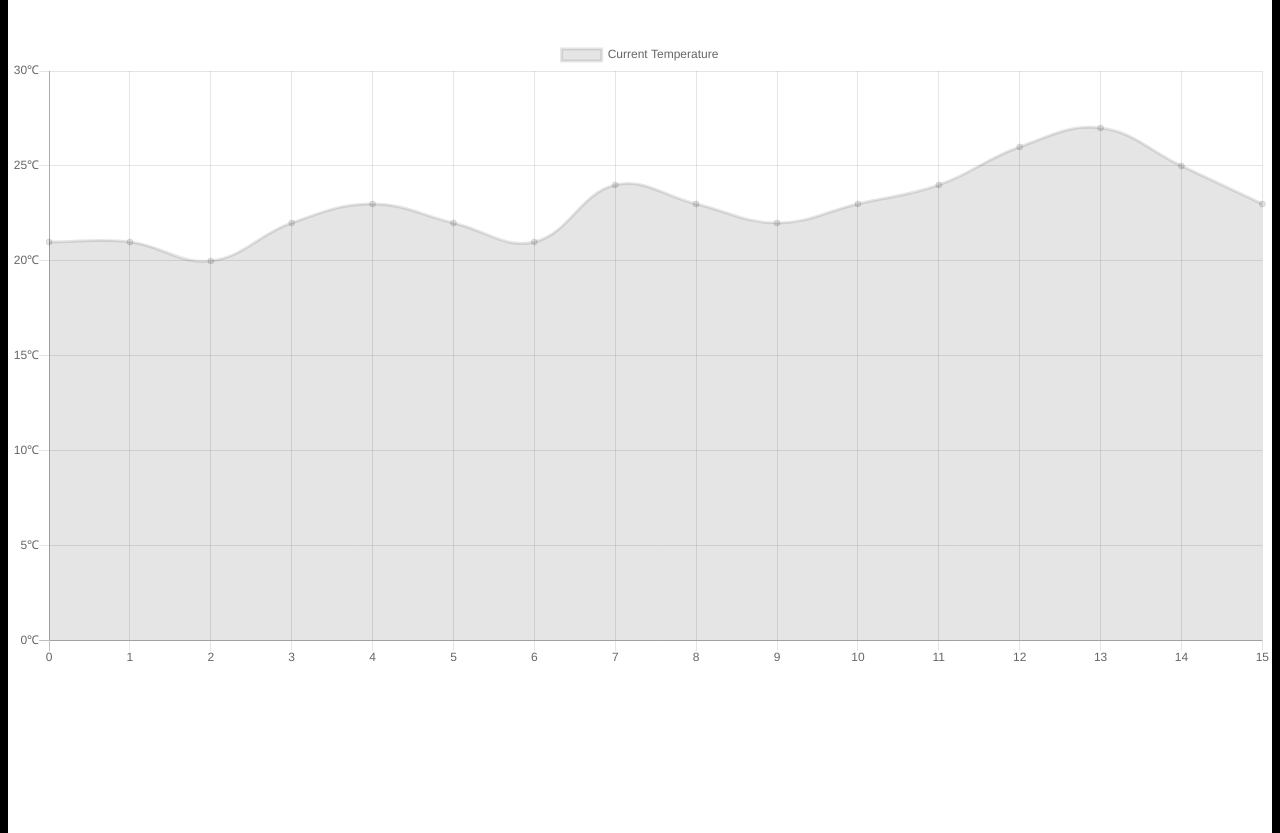
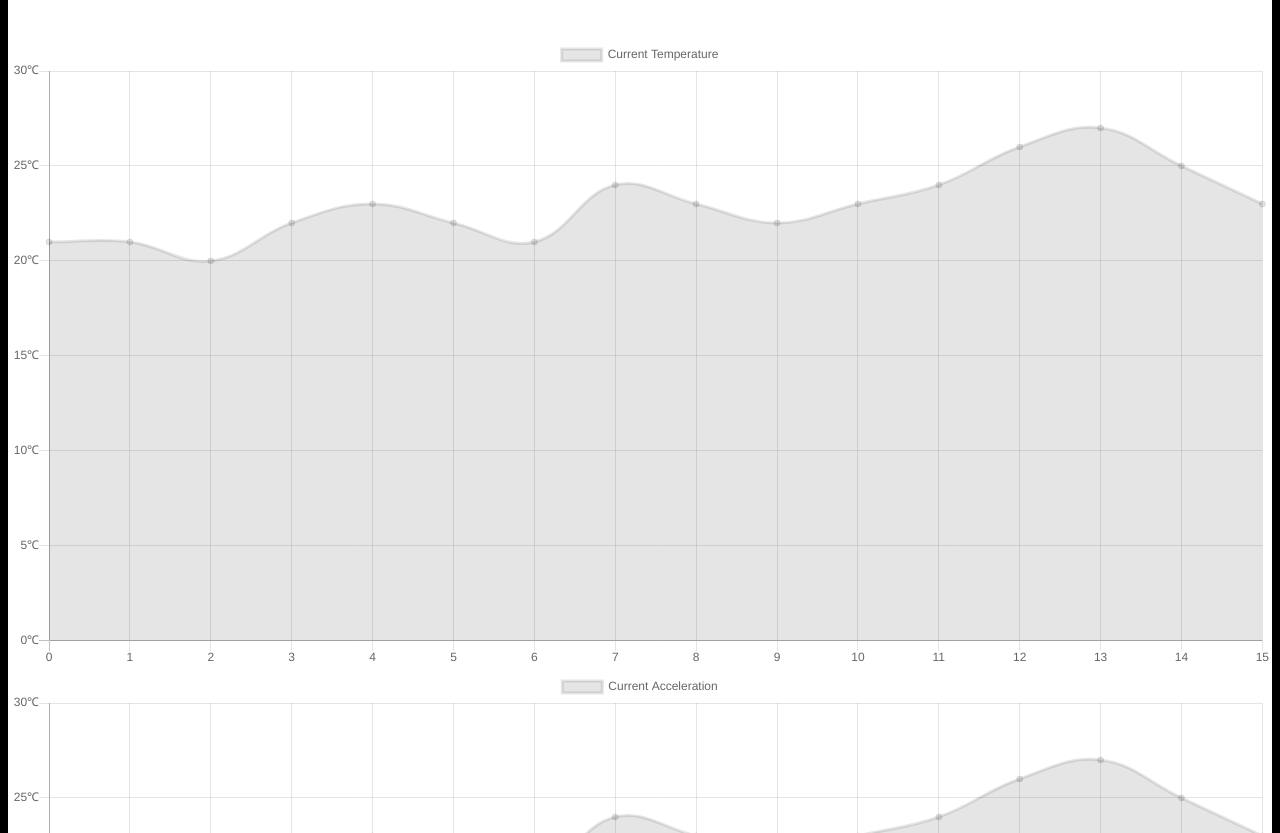
Before and after one commit to Chris-B33/LC-Comp-Sci-Project, a plain HTML site: page Artefact/Website/dashboard/dashboard.html in a window 1280 px wide. Shown: the part 119-952 px from the top of the page. Drawn offline with nearby package versions, Linux system fonts and the light colour scheme.

Commit message:
Commit before school work.

```diff
--- a/Artefact/Website/dashboard/dashboard.html
+++ b/Artefact/Website/dashboard/dashboard.html
@@ -3,6 +3,7 @@
 	<head>
 		<title> Irish Automation Solutions </title>
 		<link rel="stylesheet" href="../style.css">
+		<link rel="stylesheet" href="layout.css">
 	</head>
 
 	<body>
--- a/Artefact/Website/dashboard/modules.js
+++ b/Artefact/Website/dashboard/modules.js
@@ -45,3 +45,57 @@ var dataset1 = new Chart("temperature", {
         }
     }
 });
+
+var dataset2 = new Chart("acceleration", {
+	type: "line",
+	data: {
+		labels: times,
+		datasets: [
+			{
+				label: "Current Acceleration",
+				data: temps
+			}
+		]
+	},
+	options: {
+        scales: {
+            yAxes: [{
+                ticks: {
+                    suggestedMax: 30,
+                    suggestedMin: 0,
+                    stepSize: 5,
+                    callback: function (value, index, values) {
+                        return value + '℃'
+                    }
+                }
+            }]
+        }
+    }
+});
+
+var dataset3 = new Chart("direction", {
+	type: "line",
+	data: {
+		labels: times,
+		datasets: [
+			{
+				label: "Current Direction",
+				data: temps
+			}
+		]
+	},
+	options: {
+        scales: {
+            yAxes: [{
+                ticks: {
+                    suggestedMax: 30,
+                    suggestedMin: 0,
+                    stepSize: 5,
+                    callback: function (value, index, values) {
+                        return value + '℃'
+                    }
+                }
+            }]
+        }
+    }
+});
```
